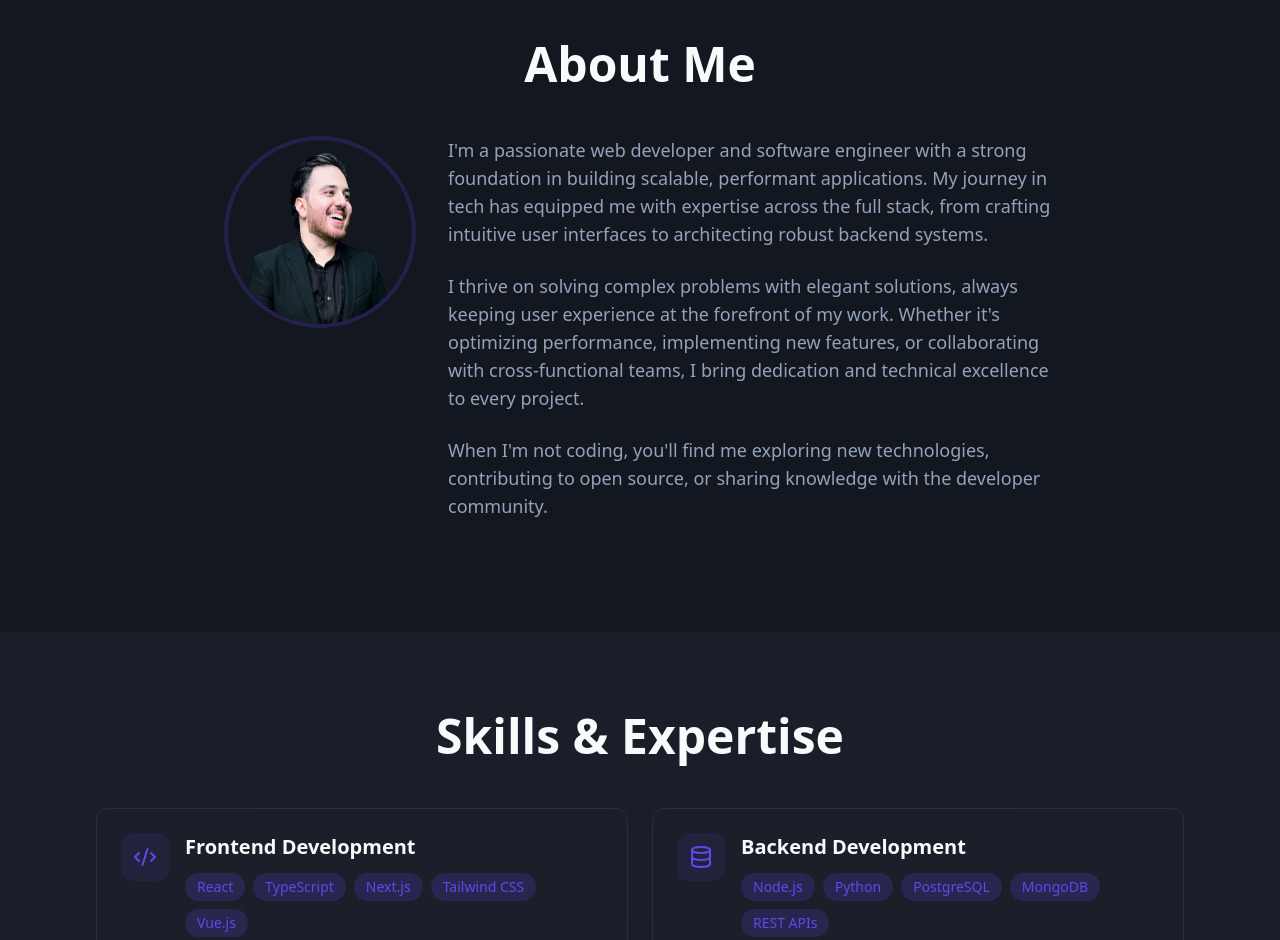
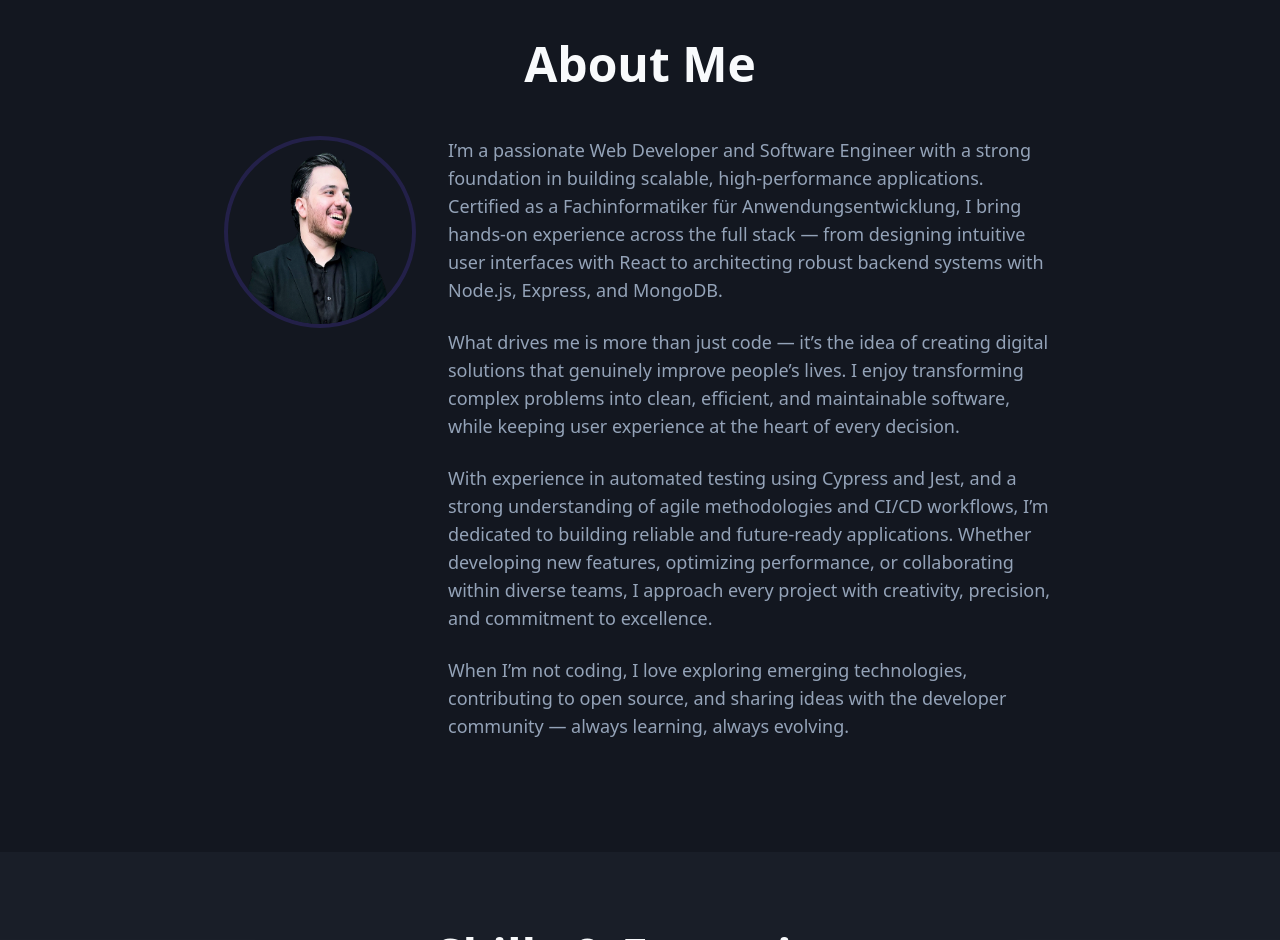
Before and after one commit to ayham-eddin/ayham-alaaeddin, a React (Vite) app: page / in a window 1280 px wide. Shown: the part 840-1780 px from the top of the page. Built offline with nearby package versions, Linux system fonts and the light colour scheme; the HTML template or start-up script is replaced by a standard one.

Commit message:
edit About

```diff
--- a/src/components/About.tsx
+++ b/src/components/About.tsx
@@ -4,7 +4,9 @@ const About = () => {
   return (
     <section id="about" className="py-20 px-4">
       <div className="container max-w-4xl mx-auto">
-        <h2 className="text-4xl md:text-5xl font-bold mb-12 text-center">About Me</h2>
+        <h2 className="text-4xl md:text-5xl font-bold mb-12 text-center">
+          About Me
+        </h2>
         <div className="flex flex-col md:flex-row gap-8 items-center md:items-start mb-8">
           <Avatar className="w-48 h-48 shrink-0 border-4 border-primary/20">
             <AvatarImage src="/src/assets/ayham.png" alt="Ayham Alaa Eddin" />
@@ -12,19 +14,32 @@ const About = () => {
           </Avatar>
           <div className="space-y-6 text-lg text-muted-foreground">
             <p className="animate-fade-in">
-            I'm a passionate web developer and software engineer with a strong foundation in building
-            scalable, performant applications. My journey in tech has equipped me with expertise across
-            the full stack, from crafting intuitive user interfaces to architecting robust backend systems.
+              I’m a passionate Web Developer and Software Engineer with a strong
+              foundation in building scalable, high-performance applications.
+              Certified as a Fachinformatiker für Anwendungsentwicklung, I bring
+              hands-on experience across the full stack — from designing
+              intuitive user interfaces with React to architecting robust
+              backend systems with Node.js, Express, and MongoDB.
             </p>
             <p className="animate-fade-in-delay">
-            I thrive on solving complex problems with elegant solutions, always keeping user experience
-            at the forefront of my work. Whether it's optimizing performance, implementing new features,
-            or collaborating with cross-functional teams, I bring dedication and technical excellence to
-            every project.
+              What drives me is more than just code — it’s the idea of creating
+              digital solutions that genuinely improve people’s lives. I enjoy
+              transforming complex problems into clean, efficient, and
+              maintainable software, while keeping user experience at the heart
+              of every decision.
             </p>
             <p className="animate-fade-in-delay">
-            When I'm not coding, you'll find me exploring new technologies, contributing to open source,
-            or sharing knowledge with the developer community.
+              With experience in automated testing using Cypress and Jest, and a
+              strong understanding of agile methodologies and CI/CD workflows,
+              I’m dedicated to building reliable and future-ready applications.
+              Whether developing new features, optimizing performance, or
+              collaborating within diverse teams, I approach every project with
+              creativity, precision, and commitment to excellence.
+            </p>
+            <p className="animate-fade-in-delay">
+              When I’m not coding, I love exploring emerging technologies,
+              contributing to open source, and sharing ideas with the developer
+              community — always learning, always evolving.
             </p>
           </div>
         </div>
```
Lines whose indentation alone changed are shown as unchanged.
